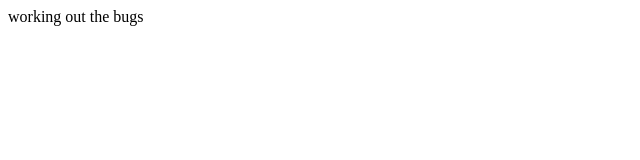
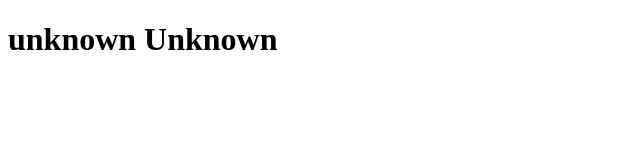
Before and after one commit to xrmaalk/git-for-teams, a plain HTML site: page index.html in a window 1280 px wide. Shown: the whole page, without its empty margins (0-640 px from the left). Drawn offline with Linux system fonts and the light colour scheme.

Commit message:
body update unknown Unknown

```diff
--- a/index.html
+++ b/index.html
@@ -5,5 +5,7 @@
     <meta name="viewport" content="width=device-width, initial-scale=1.0" />
     <title>Team Github</title>
   </head>
-  <body> <div>working out the bugs</div></body>
+  <body>
+    <div><h1>unknown Unknown</h1></div>
+  </body>
 </html>
```
